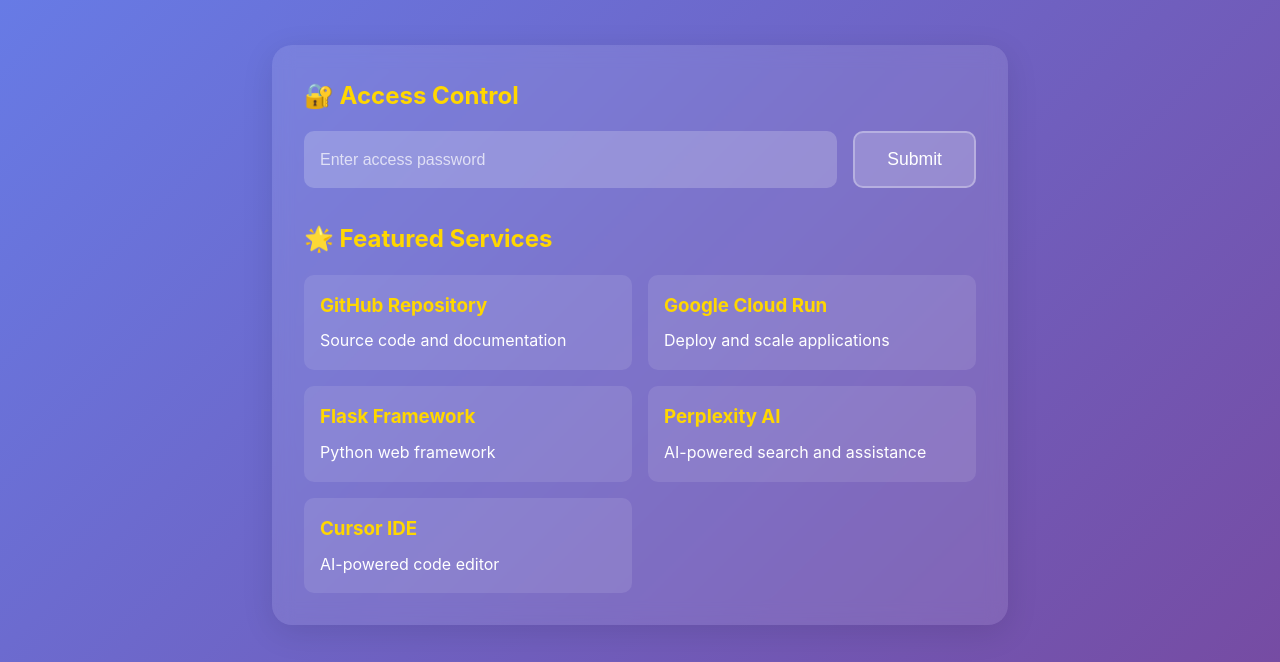
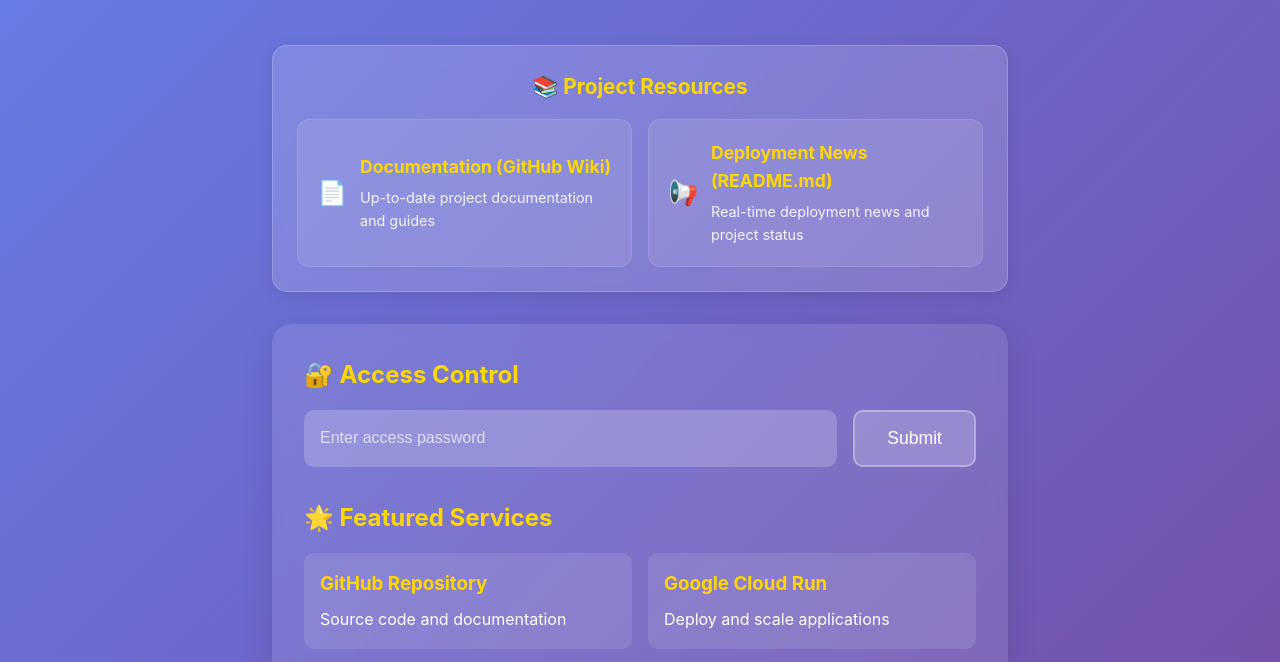
Before and after one commit to XDM-ZSBW/yourl.cloud, a plain HTML site: page templates/index.html in a window 1280 px wide. Shown: the part 138-800 px from the top of the page. Drawn offline with Linux system fonts and the light colour scheme.

Commit message:
📚 Add Project Resources section - Include GitHub Wiki and README.md links for documentation and deployment news

```diff
--- a/templates/index.html
+++ b/templates/index.html
@@ -129,6 +129,66 @@
             color: #ffd700;
         }
 
+        /* Project Resources Section - New styling for documentation and deployment news links */
+        .project-resources {
+            background: rgba(255, 255, 255, 0.15);
+            border-radius: 15px;
+            backdrop-filter: blur(10px);
+            box-shadow: 0 4px 16px rgba(0, 0, 0, 0.1);
+            padding: 1.5rem;
+            margin-bottom: 2rem;
+            border: 1px solid rgba(255, 255, 255, 0.2);
+        }
+
+        .project-resources h2 {
+            margin-bottom: 1rem;
+            color: #ffd700;
+            text-align: center;
+            font-size: 1.3rem;
+        }
+
+        .resources-grid {
+            display: grid;
+            grid-template-columns: repeat(auto-fit, minmax(280px, 1fr));
+            gap: 1rem;
+        }
+
+        .resource-link {
+            background: rgba(255, 255, 255, 0.1);
+            border-radius: 12px;
+            padding: 1.2rem;
+            text-decoration: none;
+            color: white;
+            transition: all 0.3s ease;
+            border: 1px solid rgba(255, 255, 255, 0.1);
+            display: flex;
+            align-items: center;
+            gap: 0.8rem;
+        }
+
+        .resource-link:hover {
+            background: rgba(255, 255, 255, 0.2);
+            transform: translateY(-3px);
+            box-shadow: 0 6px 20px rgba(0, 0, 0, 0.15);
+        }
+
+        .resource-link .icon {
+            font-size: 1.5rem;
+            flex-shrink: 0;
+        }
+
+        .resource-link .content h3 {
+            margin-bottom: 0.3rem;
+            color: #ffd700;
+            font-size: 1.1rem;
+        }
+
+        .resource-link .content p {
+            font-size: 0.9rem;
+            opacity: 0.9;
+            margin: 0;
+        }
+
         @media (max-width: 768px) {
             .container {
                 padding: 1rem;
@@ -141,6 +201,10 @@
             .input-group {
                 flex-direction: column;
             }
+
+            .resources-grid {
+                grid-template-columns: 1fr;
+            }
         }
     </style>
 </head>
@@ -149,6 +213,27 @@
         <div class="header">
             <h1>🔗 Yourl.Cloud</h1>
             <p>AI-Friendly Service Hub - Secure and Fast</p>
+        </div>
+
+        <!-- Project Resources Section - Documentation and deployment news links -->
+        <div class="project-resources">
+            <h2>📚 Project Resources</h2>
+            <div class="resources-grid">
+                <a href="https://github.com/XDM-ZSBW/yourl.cloud/wiki" class="resource-link" target="_blank" title="Access comprehensive project documentation on GitHub Wiki">
+                    <div class="icon">📄</div>
+                    <div class="content">
+                        <h3>Documentation (GitHub Wiki)</h3>
+                        <p>Up-to-date project documentation and guides</p>
+                    </div>
+                </a>
+                <a href="https://github.com/XDM-ZSBW/yourl.cloud#readme" class="resource-link" target="_blank" title="View real-time deployment news and project status">
+                    <div class="icon">📢</div>
+                    <div class="content">
+                        <h3>Deployment News (README.md)</h3>
+                        <p>Real-time deployment news and project status</p>
+                    </div>
+                </a>
+            </div>
         </div>
 
         <div class="main-panel">
```
